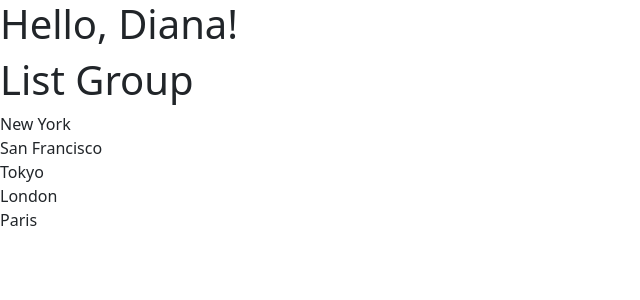
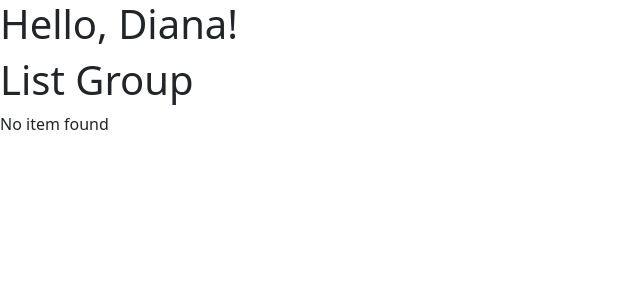
Before and after one commit to DianaLuel/DianaLuel, a React (Vite) app in the folder React/react-app/: page / in a window 1280 px wide. Shown: the top 300 px of the page, without its empty margins (0-640 px from the left). Built offline with nearby package versions, Linux system fonts and the light colour scheme.

Commit message:
conditional rendering

```diff
--- a/React/react-app/src/components/ListGroup.tsx
+++ b/React/react-app/src/components/ListGroup.tsx
@@ -1,11 +1,11 @@
 function ListGroup() {
   let items = ["New York", "San Francisco", "Tokyo", "London"];
   items.push("Paris");
-//   items = [];
+  items = [];
   return (
     <>
         <h1>List Group</h1>
-        {/* {items.length == 0 && <p>No item found</p>} */}
+        {items.length == 0 && <p>No item found</p>}
         <ul className="list-group">
           {items.map((item) => (
             <li className="List-group-item" key={item}>
```
